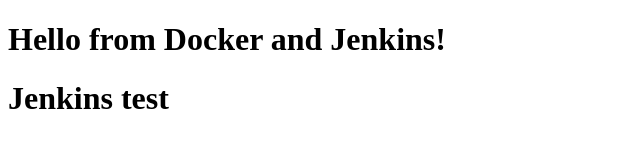
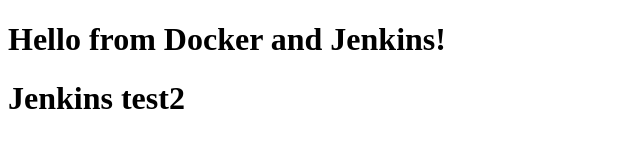
Before and after one commit to grigciulache/httpd, a plain HTML site: page site/index.html in a window 1280 px wide. Shown: the full height of the page, 0-640 px from the left. Drawn offline with Linux system fonts and the light colour scheme.

Commit message:
index&jenkins

```diff
--- a/site/index.html
+++ b/site/index.html
@@ -7,6 +7,6 @@
 </head>
 <body>
     <h1>Hello from Docker and Jenkins!</h1>
-    <h1>Jenkins test</h1>
+    <h1>Jenkins test2</h1>
 </body>
 </html>
```
Also changed, not shown: 1 other file.
